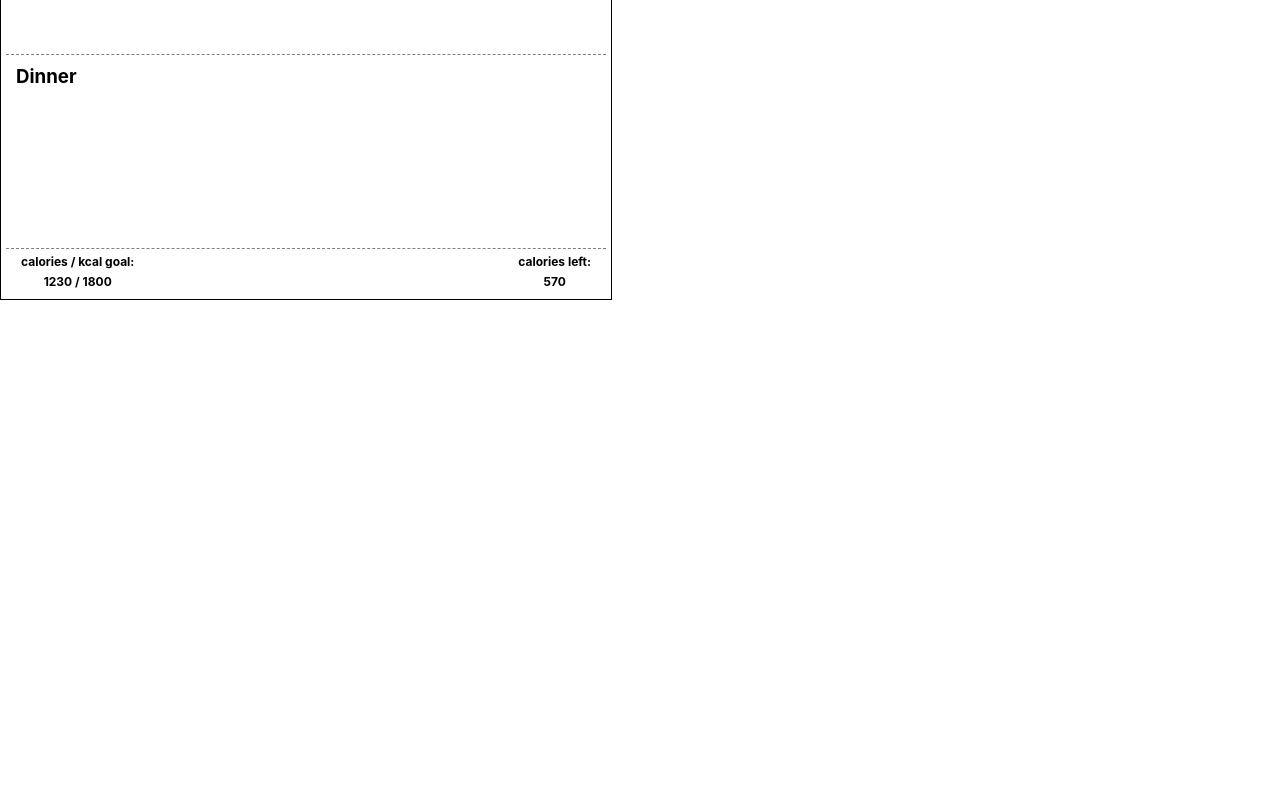
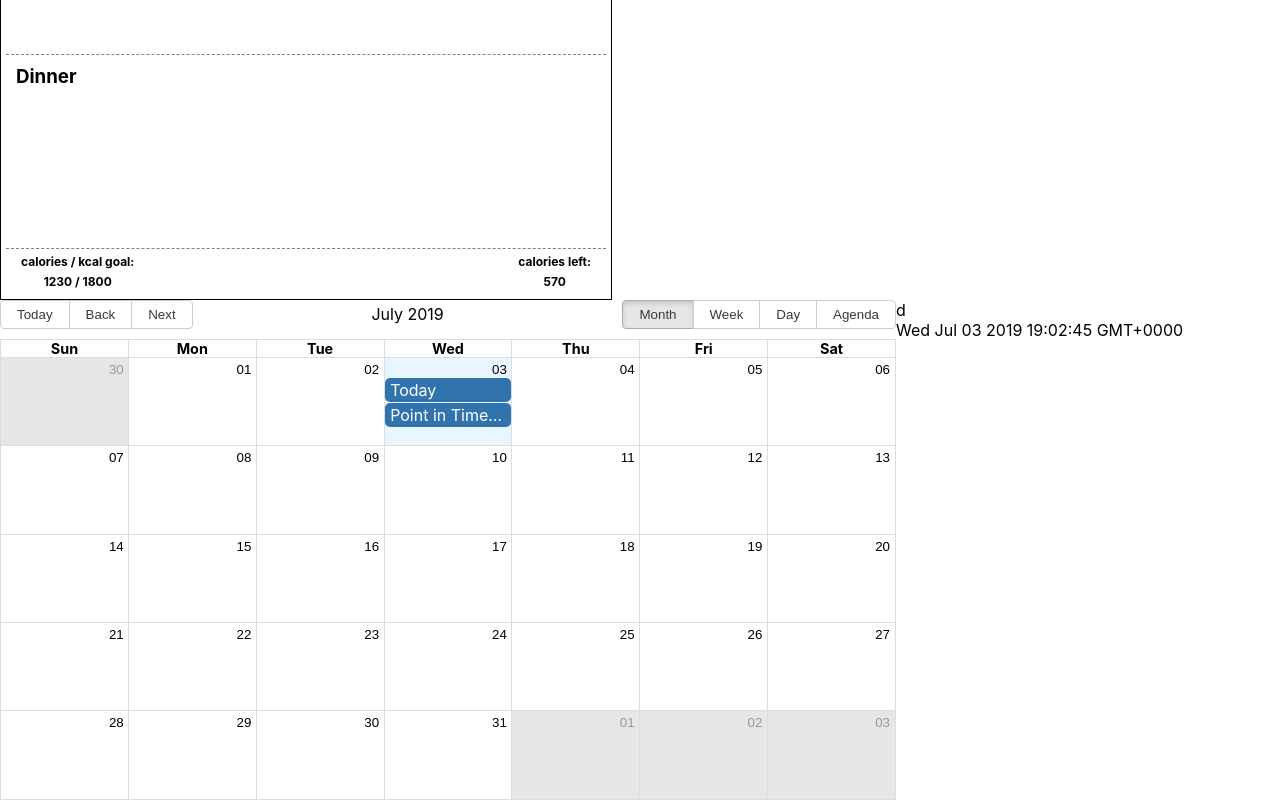
Before and after one commit to infoshareacademy/jfdd12-kawimoka-app, a React (Create React App) app: page / in a window 1280 px wide. Shown: the part 602-1402 px from the top of the page. Before the commit the page ends 902 px from the top, so only its background shows below. Built offline with nearby package versions, Linux system fonts and the light colour scheme.

Commit message:
selecting dates connected with singleday view

```diff
--- a/src/App.js
+++ b/src/App.js
@@ -1,19 +1,26 @@
-import React from 'react';
-import { PlanDietContainer } from './Components/PlanDietView/PlanDietContainer'
-import moment from 'moment';
+import React from "react";
+import { PlanDietContainer } from "./Components/PlanDietView/PlanDietContainer";
+import moment from "moment";
+import Calendar from "./Components/Calendar/Calendar";
 
 class App extends React.Component {
-
   state = {
     date: moment()
-  }
+  };
 
-  render () {
+  render() {
+    console.log(this.state.date);
     return (
-      <PlanDietContainer date = {this.state.date} />
+      <>
+        <PlanDietContainer date={this.state.date} />
+
+        <Calendar
+          selectedDate={this.state.date}
+          setSelectedDate={date => this.setState({ date })}
+        />
+      </>
     );
   }
-
 }
 
 export default App;
--- a/src/Components/Calendar/Calendar.js
+++ b/src/Components/Calendar/Calendar.js
@@ -1,4 +1,4 @@
-import React, { Component} from "react";
+import React, { Component } from "react";
 import { Calendar, momentLocalizer } from "react-big-calendar";
 import moment from "moment";
 import "react-big-calendar/lib/css/react-big-calendar.css";
@@ -7,31 +7,32 @@ import events from "../../events";
 const localizer = momentLocalizer(moment);
 
 const MealCreator = props => {
-  return (
-    <div>{ props.event.start.toLocaleString() }</div>
-  )
-}
+
+  return <div>{props.event.toLocaleString()}</div>;
+};
 
 class CalendarContainer extends Component {
   state = {
     events: events,
-    selectedEvent: events[0],
-  }
+    // selectedEvent: events[0]
+  };
 
-  onSelect = (e) => {
-    console.log({e})
-    this.setState({
-      selectedEvent: e,
-    })
-  }
+  onSelect = e => {
+    console.log({ e });
+    this.props.setSelectedDate(moment(e.start))
+    // this.props.selectedDate
+    // this.setState({
+    //   selectedDate: e.start
+    // });
+  };
 
   render() {
     return (
       <div>
         <div style={{ width: "70%", float: "left" }}>
           <Calendar
-          selectable={true}
-          onSelectSlot={this.onSelect}
+            selectable={true}
+            onSelectSlot={this.onSelect}
             style={{ height: 500 }}
             localizer={localizer}
             events={this.state.events}
@@ -39,8 +40,8 @@ class CalendarContainer extends Component {
             endAccessor="end"
           />
         </div>
-        <div style={{ width: "30%", float: "right" }} />
-          <MealCreator event={this.state.selectedEvent} />
+        <div style={{ width: "30%", float: "right" }} />d
+        <MealCreator event={this.props.selectedDate} />
       </div>
     );
   }
--- a/src/Components/PlanDietView/SingleDay/DayPicker.js
+++ b/src/Components/PlanDietView/SingleDay/DayPicker.js
@@ -24,6 +24,14 @@ export class DayPicker extends React.Component {
         }));
     }
 
+    componentWillReceiveProps(nextProps) {
+        // You don't have to do this check first, but it can help prevent an unneeded render
+        if (nextProps.date !== this.state.dateInner) {
+
+          this.setState({ dateInner: nextProps.date });
+        }
+      }
+
 
     render () {
         return (
```
